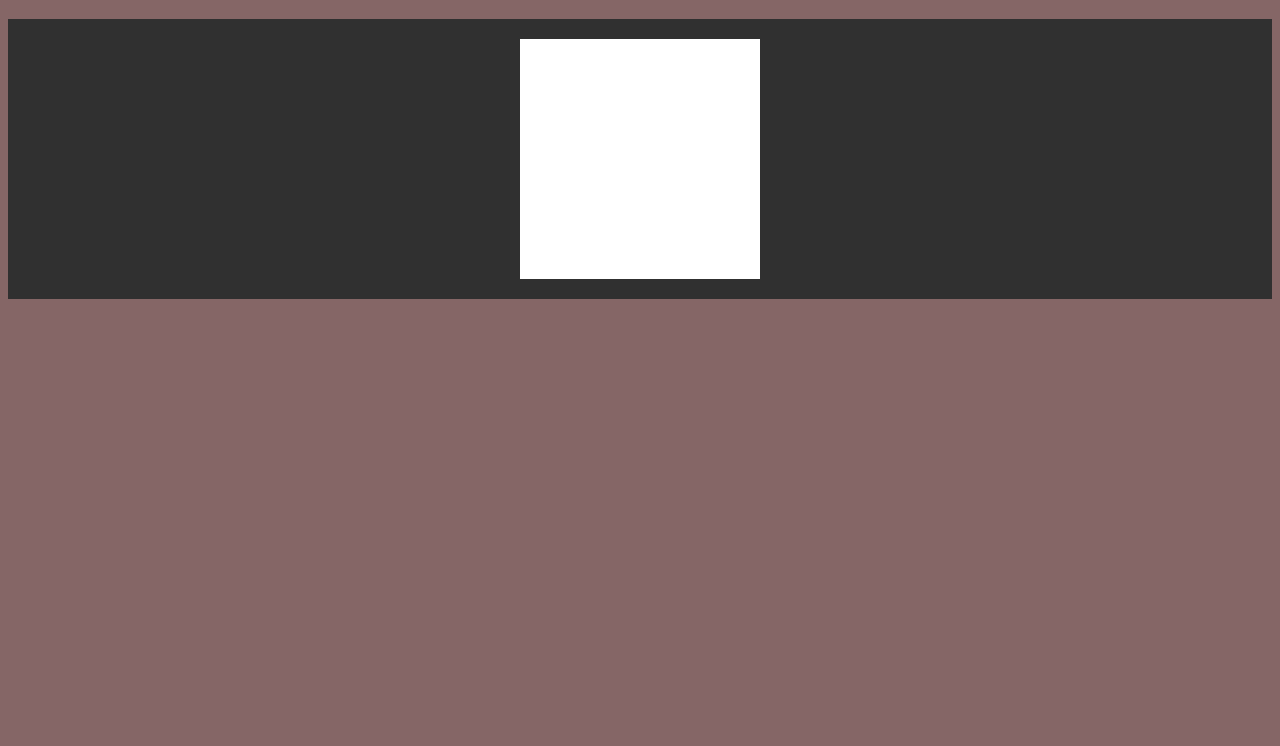
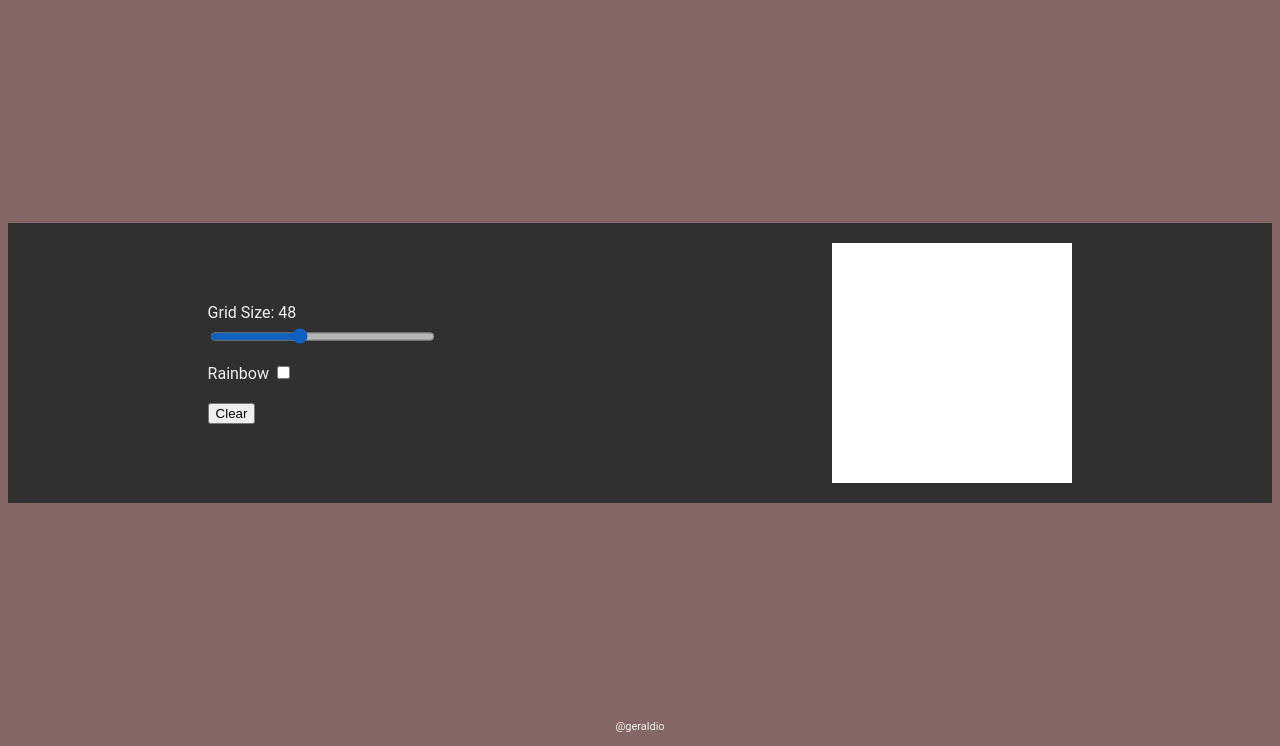
Before and after one commit to geraldioj/etch-a-sketch, a plain HTML site: page index.html in a window 1280 px wide. Shown: the part 70-816 px from the top of the page. Drawn offline with Linux system fonts and the light colour scheme.

Commit message:
add grid size slider, add rainbow color switch

```diff
--- a/index.html
+++ b/index.html
@@ -12,8 +12,22 @@
         <h1>ETCH A SKETCH!</h1>
     </div>
     <div id="main">
+        <div id="menu">
+            <div class="slidecontainer">
+                Grid Size: <span id="gridVal">48</span>
+                <input type="range" min="1" max="100" value="40" step="1.0 "class="slider" id="sizeSliders">
+            </div>
+            <div class="typeinput">
+                Rainbow
+                <input type="checkbox" id="rainbow">
+            </div>
+            <div class="button">
+                <button id="clear">Clear</button>
+            </div>
+        </div>
+        <div id="space-box"></div>
     </div>
     <script src="script.js"></script>
-
+    <div class="footer"> @geraldio </div>
 </body>
 </html>
--- a/script.js
+++ b/script.js
@@ -1,11 +1,14 @@
 const DEFAULT_WIDTH = 240
 const DEFAULT_HEIGHT = 240
+const size= document.getElementById('sizeSliders')
+const rainbowCheck=document.getElementById('rainbow')
+
 let gridheight,
     gridwidth
 
 
-function createGrid(gridSize=40){
-    const main= document.querySelector('#main')
+function createGrid(gridSize){
+    const spbox= document.querySelector('#space-box')
     const row =document.createElement('d')
     gridheight= DEFAULT_HEIGHT/gridSize
     gridwidth= DEFAULT_WIDTH/gridSize
@@ -19,20 +22,40 @@
             box.setAttribute('id', 'box'+j +'n'+ i)
             row.appendChild(box)
         }
-        main.appendChild(row)
+        spbox.appendChild(row)
     }
 
     for (let i=0; i<gridSize;i++){
         for (let j=0;j <gridSize;j++){
             const selBox=document.getElementById('box' + i +'n'+ j)
             selBox.style.height =selBox.style.width= gridheight.toString() +'px'
-            selBox.addEventListener('mousemove',  changeColor)
+            selBox.addEventListener('mouseover',  changeColor)
         }
     }
 }
 
 function changeColor(e){
-    e.target.style.backgroundColor='rgb(12,12,12)'
+    if (rainbowCheck.checked==true){
+        num1= Math.random()*255
+        num2=Math.random()*255
+        num3=Math.random()*255
+        e.target.style.backgroundColor= 'rgb('+ num1 +','+num2+','+num3 +')'
+    }
+    else {
+        e.target.style.backgroundColor= '#303030'
+    }    // console.log(e)
 }
 
-document.body.onload = createGrid();
+size.addEventListener("input", function(){
+    document.querySelectorAll('.box').forEach(el=>el.remove())
+    createGrid(size.value)
+    console.log(size.value)
+    document.querySelector('#gridVal').innerHTML=size.value
+})
+
+document.getElementById('clear').addEventListener('click', function(){
+    document.querySelectorAll('.box').forEach(el=>el.remove())
+    createGrid(size.value)
+})
+
+document.body.onload = createGrid(size.value);
--- a/style.css
+++ b/style.css
@@ -4,8 +4,9 @@
     flex-direction: column;
     min-width: 100vh;
     min-height: 100vh;
+    justify-content: space-between;
     flex: auto;
-    background-color: #856666;
+    background-color: hsla(0, 13%, 46%);
     color: #f2f2f2;
 }
 
@@ -13,10 +14,18 @@
     background-color: #303030;
     display: flex;
     width: auto;
+    align-items:center;
+    justify-content: space-around;
+    height: fit-content;
+    padding: 20px 0 20px 0;
+}
+
+#space-box{
+    display: flex;
+    width: auto;
     align-items: center;
     justify-content: center;
     height: fit-content;
-    padding: 20px;
 }
 
 #box-row{
@@ -37,11 +46,53 @@
 }
 
 .box:hover{
-    background-color: rgb(219, 219, 219);
+    opacity: 1;
 }
 
 .title{
+    display: flex;
     align-items: center;
     justify-content: center;
     padding-left: 10px;
 }
+
+.slider {
+    width: 100%;
+    height: 25px;
+    background: #d3d3d3; /* Grey background */
+    outline: none; /* Remove outline */
+    opacity: 0.7; /* Set transparency (for mouse-over effects on hover) */
+    -webkit-transition: .2s; /* 0.2 seconds transition on hover */
+    transition: opacity .8s;
+}
+
+.slider:hover{
+    opacity: 1;
+}
+
+.button{
+    padding-top: 20px;
+}
+
+.footer{
+    display: flex;
+    padding:5px;
+    padding-top: 12px;
+    align-items: center;
+    justify-content: center;
+    font-size: 11px;
+}
+
+#menu{
+    background-color: #303030;
+    display: flex;
+    flex-direction: column;
+    width: auto;
+    justify-content: space-around;
+    height: fit-content;
+    padding: 20px 0 20px 0;
+}
+
+.typeinput{
+    margin-top: 10px;
+}
```
